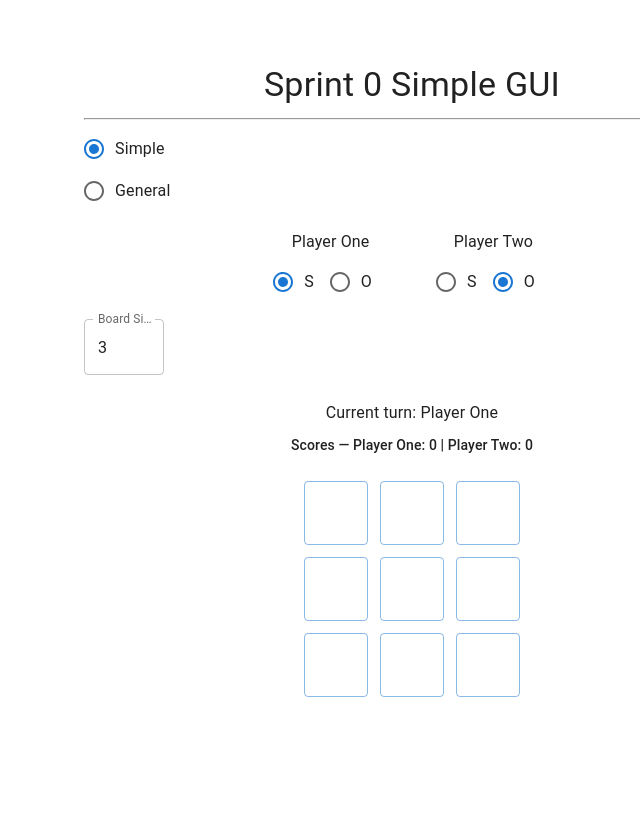
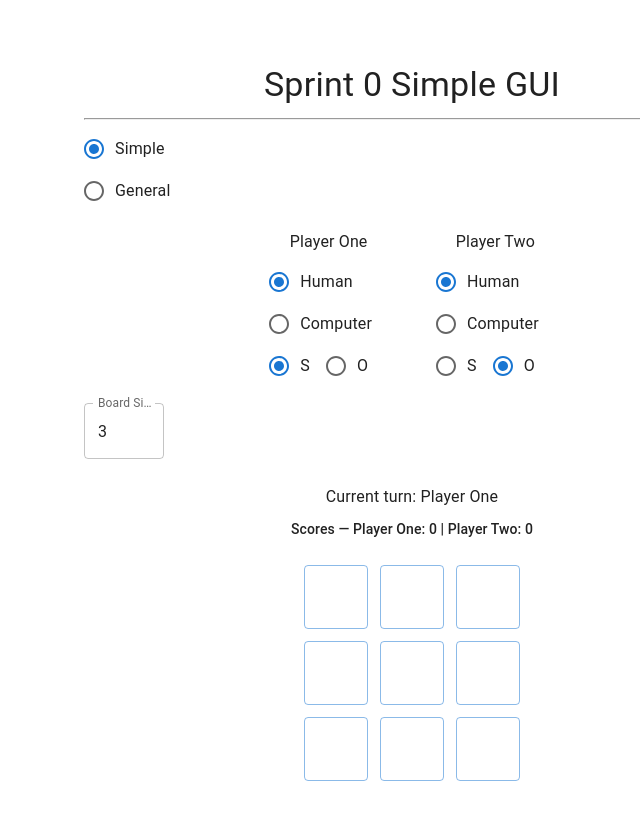
Before and after one commit to stuxbet/SOS_GAME_proj, a React (Vite) app: page / in a window 1280 px wide. Shown: the top 820 px of the page, without its empty margins (228-868 px from the left). Built offline with nearby package versions, Linux system fonts and the light colour scheme.

Commit message:
feat: ui component and state for computer player feature added

```diff
--- a/src/features/gameController.ts
+++ b/src/features/gameController.ts
@@ -5,6 +5,7 @@ import {
   type PlayerId,
   type WinnerId,
   type Scores,
+  type Computer,
   createSosGame,
   type SosGame,
   type MoveOutcome,
@@ -15,6 +16,7 @@ export class GameController {
   private static readonly MAX_SIZE = 10;
   private game: SosGame;
   private playerMarks: Record<PlayerId, SosMark>;
+  private playerComputer: Record<PlayerId, Computer>;
   private currentPlayer: PlayerId;
   private mode: SosGameMode;
   private winner: WinnerId;
@@ -26,6 +28,7 @@ export class GameController {
     const clampedSize = this.clampSize(size);
     this.game = createSosGame(mode, clampedSize);
     this.playerMarks = {playerOne: 'S', playerTwo: 'O'};
+    this.playerComputer = {playerOne: false, playerTwo: false};
     this.currentPlayer = 'playerOne';
     this.scores = {playerOne: 0, playerTwo: 0};
     this.winner = null;
@@ -37,6 +40,7 @@ export class GameController {
     size: number;
     currentPlayer: PlayerId;
     playerMarks: Record<PlayerId, SosMark>;
+    playerComputer: Record<PlayerId, Computer>;
     mode: SosGameMode;
     winner: WinnerId;
     scores: Scores;
@@ -46,6 +50,7 @@ export class GameController {
       size: this.game.size,
       currentPlayer: this.currentPlayer,
       playerMarks: {...this.playerMarks},
+      playerComputer: {...this.playerComputer},
       mode: this.mode,
       winner: this.winner,
       scores: {...this.scores},
@@ -54,6 +59,10 @@ export class GameController {
 
   setPlayerMark(player: PlayerId, mark: SosMark) {
     this.playerMarks[player] = mark;
+  }
+
+  setPlayerComputer(player: PlayerId, Computer: Computer) {
+    this.playerComputer[player] = Computer;
   }
 
   setMode(mode: SosGameMode) {
--- a/src/features/models.tsx
+++ b/src/features/models.tsx
@@ -4,6 +4,7 @@ export type SosGameMode = 'simple' | 'general';
 export type PlayerId = 'playerOne' | 'playerTwo';
 export type WinnerId = PlayerId | 'draw' | null;
 export type Scores = Record<PlayerId, number>;
+export type Computer = boolean;
 
 export type MoveOutcome = {
   sequences: number;
--- a/src/sprint0gui.tsx
+++ b/src/sprint0gui.tsx
@@ -1,6 +1,6 @@
 import React, {useEffect, useRef, useState} from 'react';
 import {Box, Button, FormControlLabel, Radio, RadioGroup, TextField, Typography} from '@mui/material';
-import type {PlayerId, SosMark, SosGameMode, WinnerId} from './features/models';
+import type {Computer, PlayerId, SosMark, SosGameMode, WinnerId} from './features/models';
 import {GameController} from './features/gameController';
 
 export const Gui: React.FC = () => {
@@ -23,6 +23,11 @@ export const Gui: React.FC = () => {
 
   const handlePlayerMarkChange = (player: PlayerId, mark: SosMark) => {
     controllerRef.current.setPlayerMark(player, mark);
+    syncState();
+  };
+
+  const handlePlayerComputerChange = (player: PlayerId, isComputer: Computer) => {
+    controllerRef.current.setPlayerComputer(player, isComputer);
     syncState();
   };
 
@@ -69,6 +74,14 @@ export const Gui: React.FC = () => {
         <Box>
           <Typography variant="subtitle1" gutterBottom>Player One</Typography>
           <RadioGroup
+            name="player-one-type"
+            value={gameState.playerComputer.playerOne ? 'computer' : 'human'}
+            onChange={(event) => handlePlayerComputerChange('playerOne', event.target.value === 'computer')}
+          >
+            <FormControlLabel value="human" control={<Radio />} label="Human" />
+            <FormControlLabel value="computer" control={<Radio />} label="Computer" />
+          </RadioGroup>
+          <RadioGroup
             row
             name="player-one-mark"
             value={gameState.playerMarks.playerOne}
@@ -80,6 +93,14 @@ export const Gui: React.FC = () => {
         </Box>
         <Box>
           <Typography variant="subtitle1" gutterBottom>Player Two</Typography>
+          <RadioGroup
+            name="player-two-type"
+            value={gameState.playerComputer.playerTwo ? 'computer' : 'human'}
+            onChange={(event) => handlePlayerComputerChange('playerTwo', event.target.value === 'computer')}
+          >
+            <FormControlLabel value="human" control={<Radio />} label="Human" />
+            <FormControlLabel value="computer" control={<Radio />} label="Computer" />
+          </RadioGroup>
           <RadioGroup
             row
             name="player-two-mark"
```
